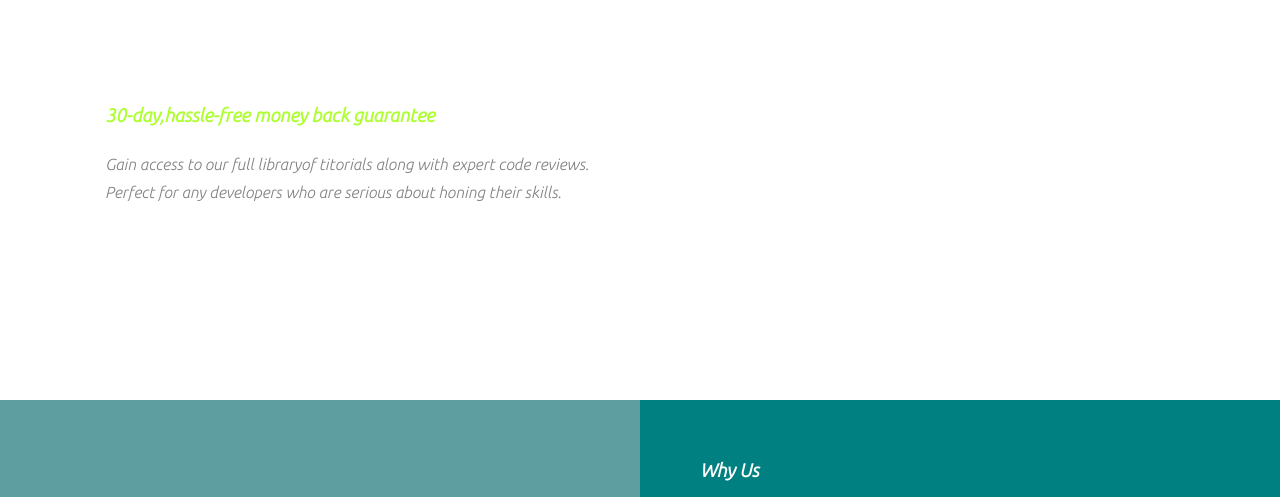
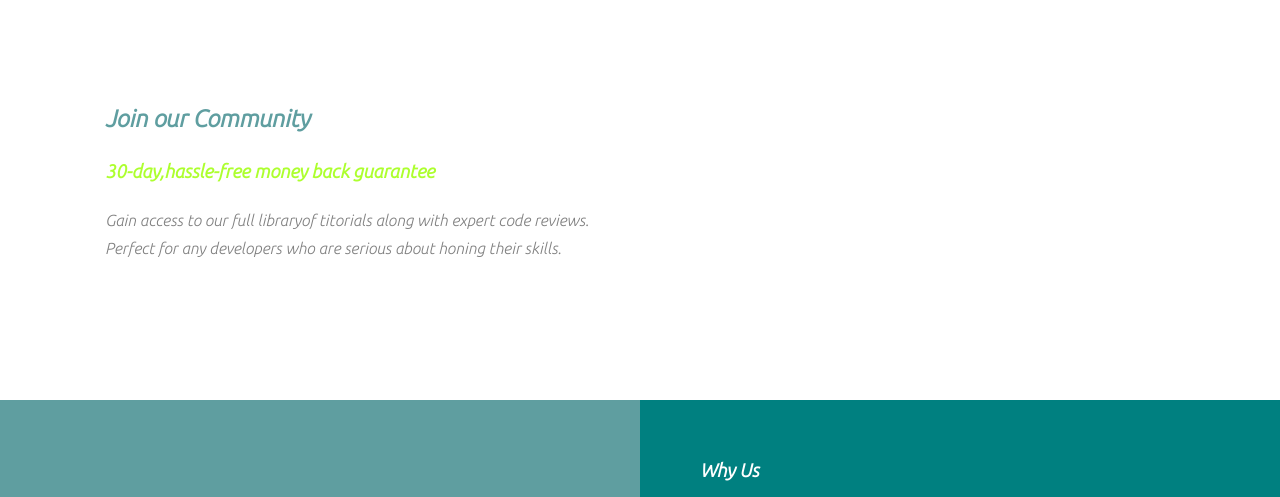
Before and after one commit to Irshad55/firstassignment, a plain HTML site: page index.html in a window 1280 px wide. Shown: the top 497 px of the page. Drawn offline with Linux system fonts and the light colour scheme.

Commit message:
modified

```diff
--- a/index.html
+++ b/index.html
@@ -11,7 +11,7 @@
 
 <body>
     <section class="Join">
-        <!-- <h2>Join our Community</h2><br/> -->
+        <h2>Join our Community</h2><br/>
         <h3>30-day,hassle-free money back guarantee</h3><br/>
         <p>Gain access to our full libraryof titorials along with expert code reviews.</p>
         <p>Perfect for any developers who are serious about honing their skills.</p>
```
